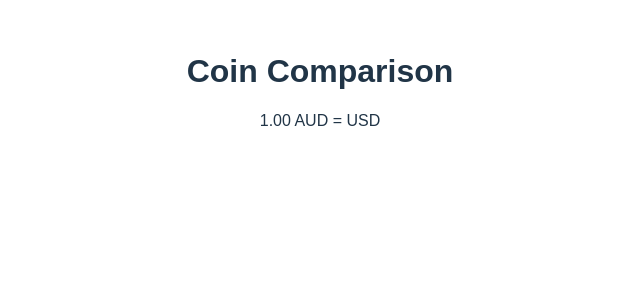
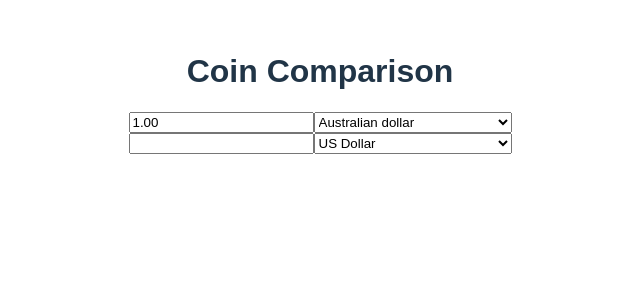
Before and after one commit to shock59/coin-comparison, a Svelte app: page / in a window 1280 px wide. Shown: the top 300 px of the page, without its empty margins (320-960 px from the left). Built offline with nearby package versions, Linux system fonts and the light colour scheme; no server answers; a web font is replaced by a local one.

Commit message:
Improved currency converter

```diff
--- a/src/App.svelte
+++ b/src/App.svelte
@@ -1,23 +1,84 @@
 <script lang="ts">
   import { onMount } from "svelte";
 
-  let results: number | undefined = $state();
+  let conversionRate: number = $state(0);
+
+  let fromCurrency: string = $state("aud");
+  let toCurrency: string = $state("usd");
+
+  let fromAmountDisplay: string = $state("1");
+  let toAmountDisplay: string = $state("");
+
+  let fromAmount: number = $state(1);
+  let toAmount: number | undefined = $state();
+
+  function updateAmountDisplays() {
+    fromAmountDisplay = fromAmount.toFixed(2);
+    toAmountDisplay = toAmount?.toFixed(2) ?? "";
+  }
+
+  function updateFromAmount() {
+    toAmount = Number(toAmountDisplay);
+    fromAmount = (toAmount ?? 0) / conversionRate;
+    updateAmountDisplays();
+  }
+
+  function updateToAmount() {
+    fromAmount = Number(fromAmountDisplay);
+    toAmount = conversionRate * fromAmount;
+    updateAmountDisplays();
+  }
 
   onMount(async () => {
-    const response = await fetch("http://localhost:3000/convert/aud/usd");
-    const json = (await response.json()) as number;
-    results = json;
+    fromAmount = Number(fromAmountDisplay);
+    updateAmountDisplays();
+    const response = await fetch(
+      `http://localhost:3000/convert/${fromCurrency}/${toCurrency}`
+    );
+    conversionRate = await response.json();
+    updateToAmount();
   });
 </script>
 
 <main>
   <h1>Coin Comparison</h1>
 
-  <p>1.00 AUD = {results?.toFixed(2)} USD</p>
+  <div class="input-row">
+    <input
+      type="number"
+      bind:value={fromAmountDisplay}
+      onchange={updateToAmount}
+    />
+    <select bind:value={fromCurrency}>
+      <option value="aud">Australian dollar</option>
+      <option value="eur">Euro</option>
+      <option value="gbp">Pound sterling (British pound)</option>
+      <option value="usd">US Dollar</option>
+    </select>
+  </div>
+
+  <div class="input-row">
+    <input
+      type="number"
+      bind:value={toAmountDisplay}
+      onchange={updateFromAmount}
+    />
+    <select bind:value={toCurrency}>
+      <option value="aud">Australian dollar</option>
+      <option value="eur">Euro</option>
+      <option value="gbp">Pound sterling (British pound)</option>
+      <option value="usd">US Dollar</option>
+    </select>
+  </div>
 </main>
 
 <style>
   main {
     width: 100%;
   }
+
+  .input-row {
+    display: flex;
+    flex-direction: row;
+  }
 </style>
```
Also changed, not shown: 1 other file (tests, documents, lock files or other folders).
